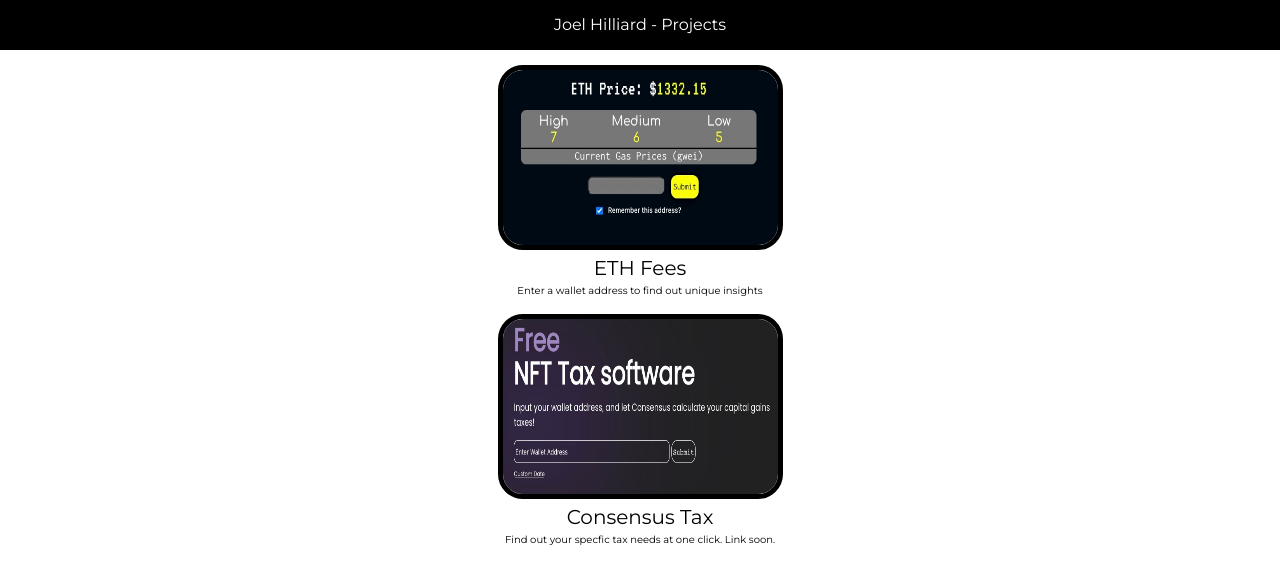
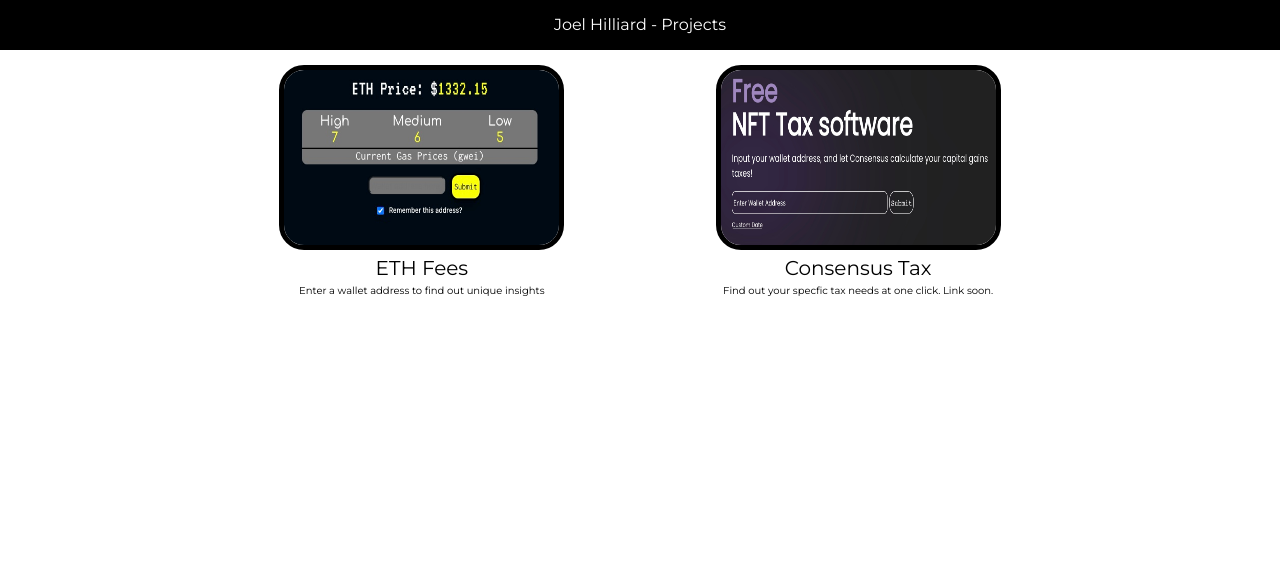
Before and after one commit to JoelAHilliard/personal-site, a React (Create React App) app: page /projects in a window 1280 px wide. Shown: the top 584 px of the page. Built offline with nearby package versions, Linux system fonts and the light colour scheme.

Commit message:
fixed mobile view of projects

```diff
--- a/src/components/Projects.js
+++ b/src/components/Projects.js
@@ -9,7 +9,12 @@ const ProjectHolder = styled.div`
     flex-flow:column;
     width:80%;
     margin:auto;
+    flex-wrap:wrap;
     justify-content:space-evenly;
+    @media(min-width:600px){
+        flex-flow:row;
+        flex-wrap: wrap;
+    }
 `
 function Projects() {
     return(
```
